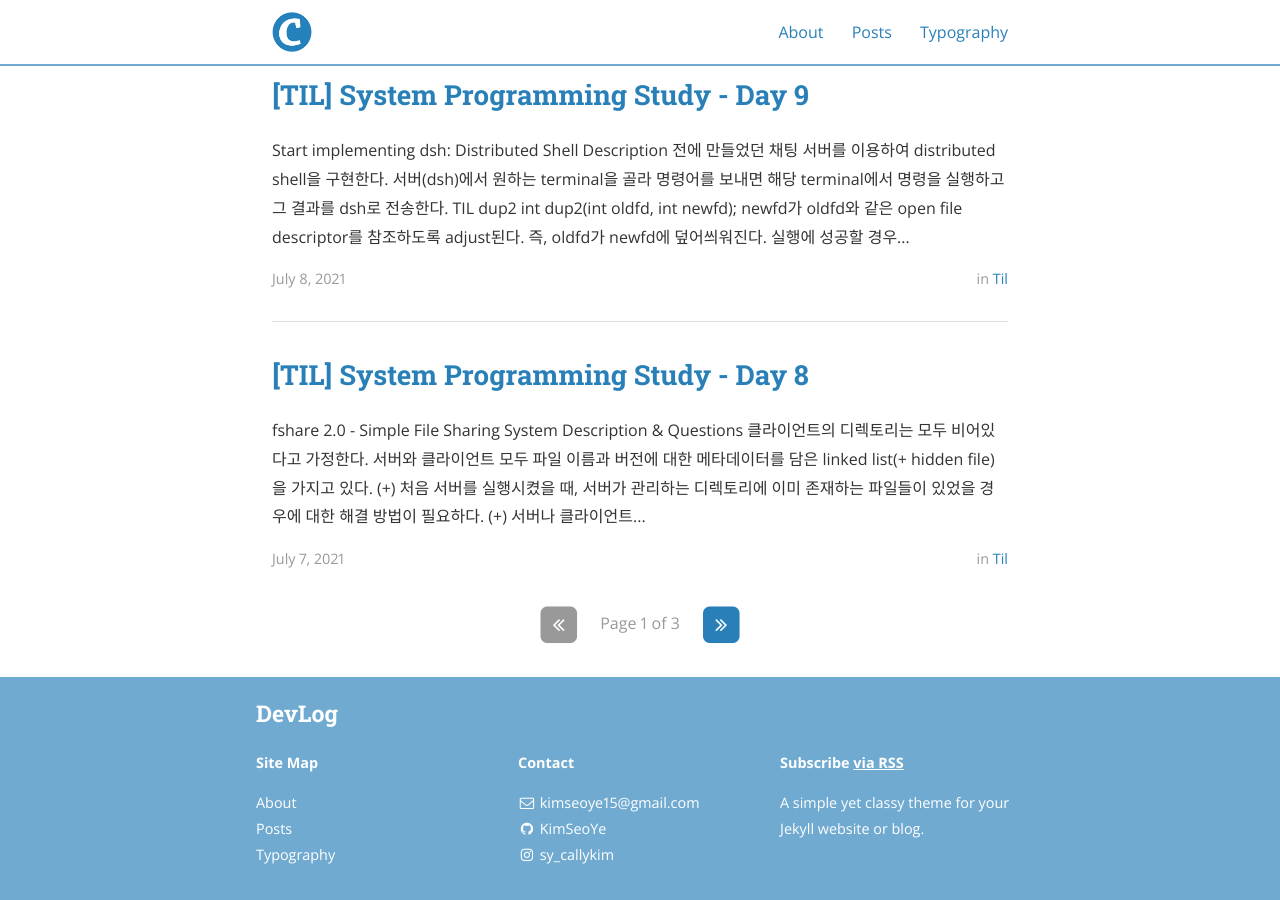
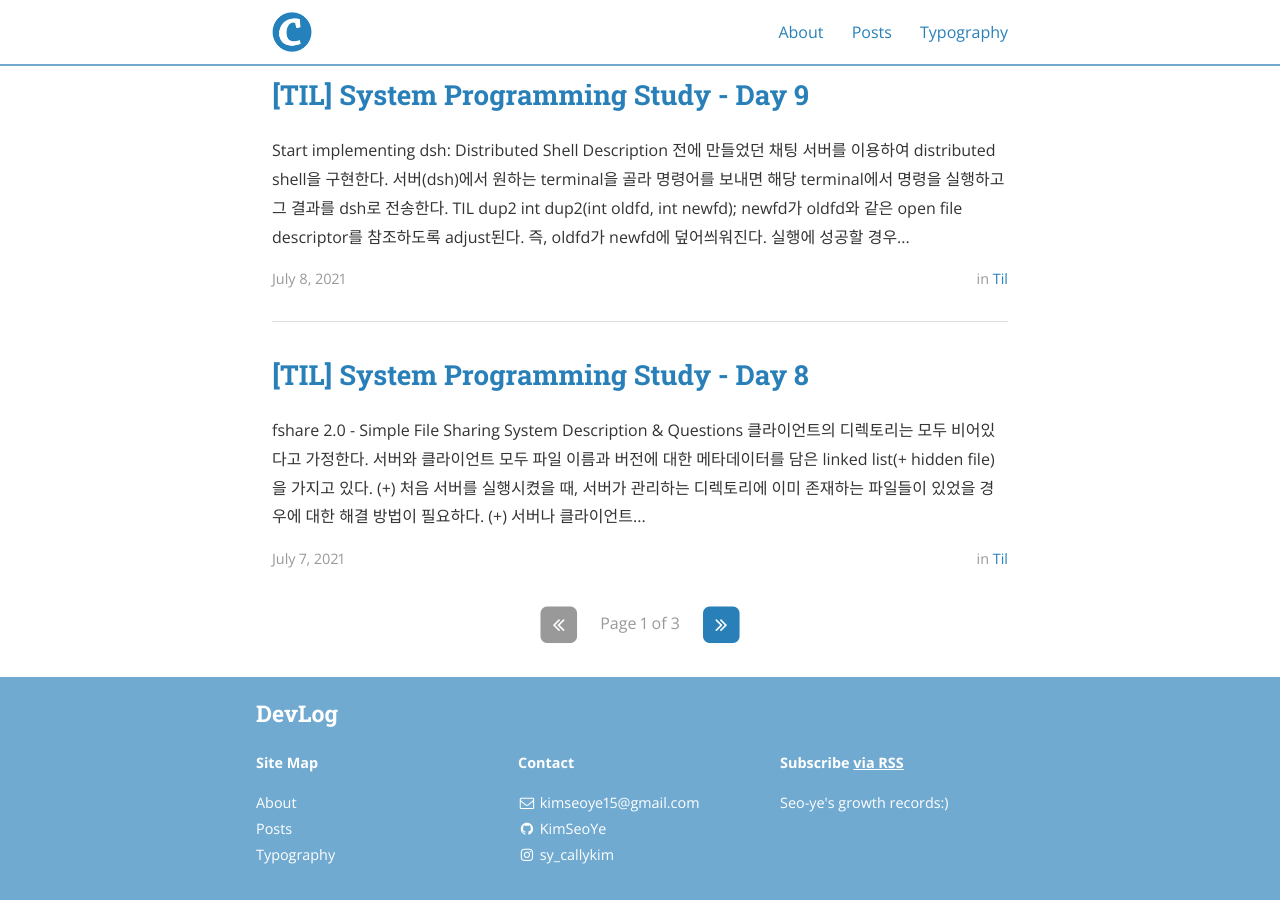
Before and after one commit to KimSeoYe/KimSeoYe.github.io, a Jekyll site: the page built from index.html, in a window 1280 px wide and 900 px high, scrolled down 1306 px. Built offline with Jekyll 4.4.1, drawn with Linux system fonts in a browser that asks for light colours; nearby versions of some CDN libraries; the list of posts is cut into pages by our own code.

Commit message:
Update description

```diff
--- a/_config.yml
+++ b/_config.yml
@@ -15,7 +15,7 @@ subtitle: Seo-ye's growth records:)
 email: kimseoye15@gmail.com
 name: KimSeoYe
 description: >
-  A simple yet classy theme for your Jekyll website or blog.
+  Seo-ye's growth records:)
 # Base URL of site (i.e. /blog). It should always start with a slash,
 # and never end with a slash. Set it to a blank value if hosting at the
 # root of your server.
```
